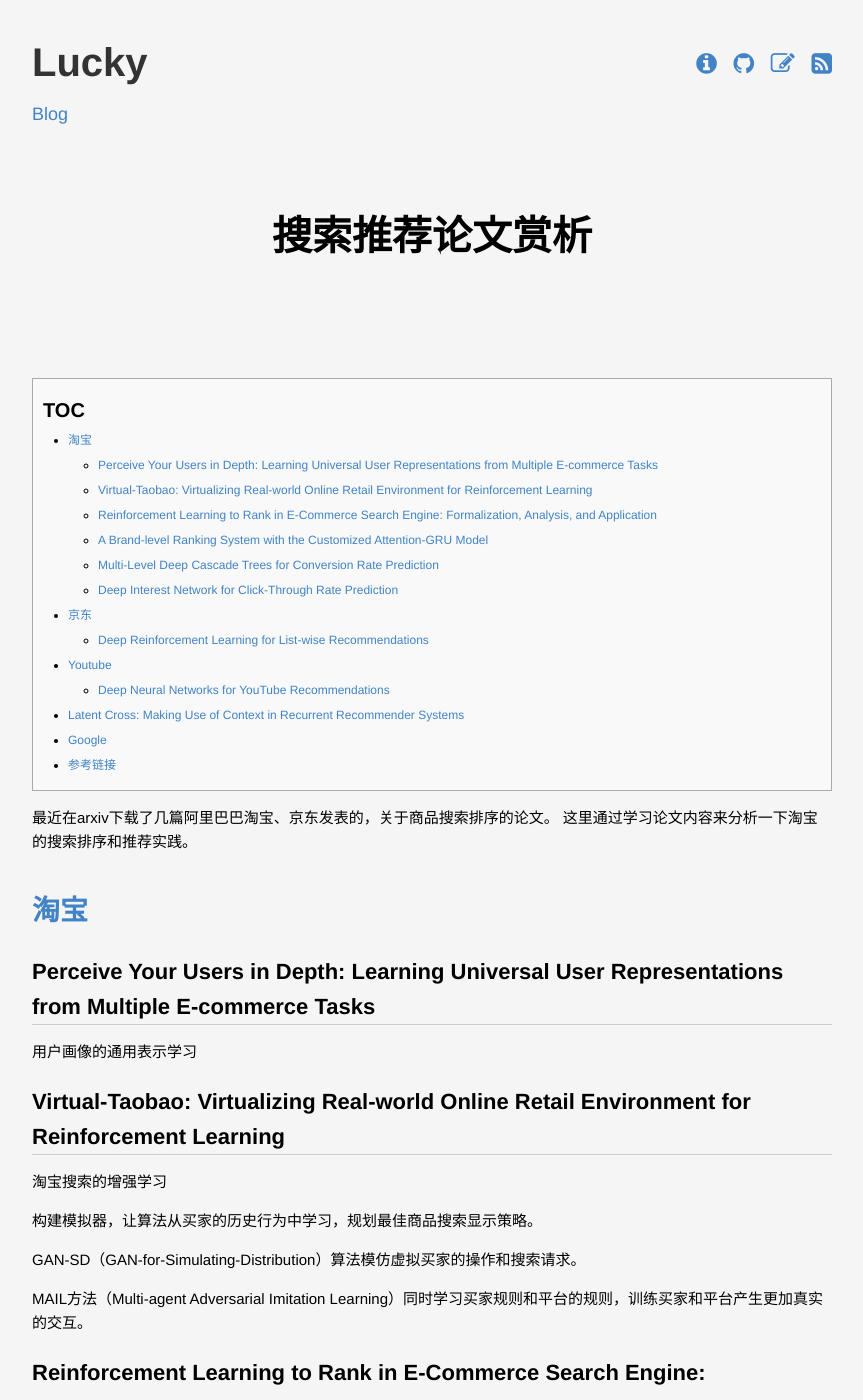
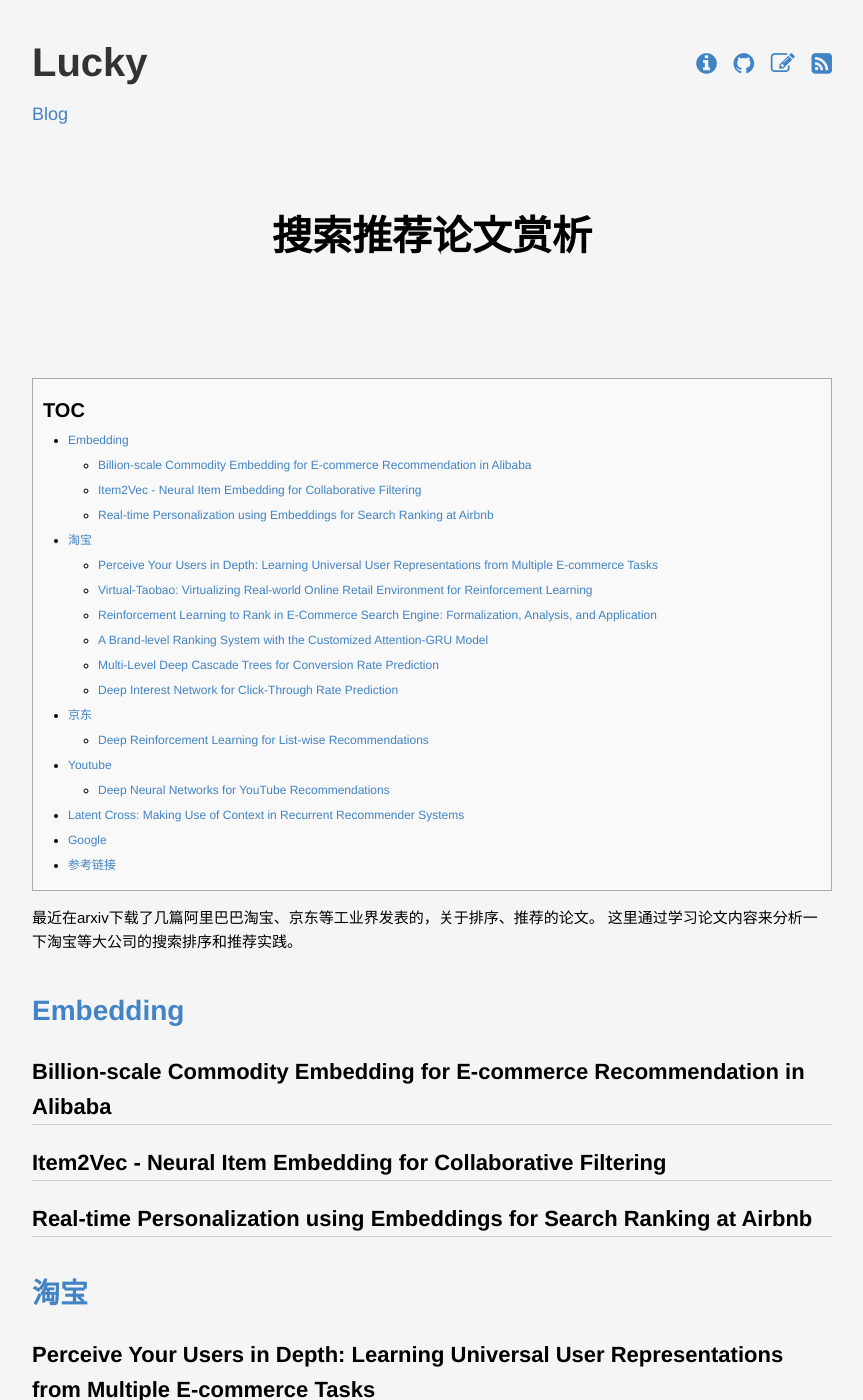
Before and after one commit to lucky521/blog, a Jekyll site: the page built from _posts/ml/2018-11-05-Taobao-Rank.markdown, in a window 1280 px wide and 1400 px high. Shown: the whole window, without its empty margins (208-1071 px from the left). Built offline with Jekyll 4.4.1, drawn with Linux system fonts in a browser that asks for light colours.

Commit message:
update blog

```diff
--- a/_posts/ml/2018-04-18-feature-engineering.markdown
+++ b/_posts/ml/2018-04-18-feature-engineering.markdown
@@ -281,6 +281,12 @@
 
 
 
+## Feather格式
+
+Feather数据格式是为R、Python、Julia语言可以支持的数据文件格式，
+
+
+
 # Reference
 
 https://www.zhihu.com/question/29316149
--- a/_posts/ml/2018-11-05-Taobao-Rank.markdown
+++ b/_posts/ml/2018-11-05-Taobao-Rank.markdown
@@ -5,8 +5,22 @@
 categories: [MachineLearning]
 ---
 
-最近在arxiv下载了几篇阿里巴巴淘宝、京东发表的，关于商品搜索排序的论文。
-这里通过学习论文内容来分析一下淘宝的搜索排序和推荐实践。
+最近在arxiv下载了几篇阿里巴巴淘宝、京东等工业界发表的，关于排序、推荐的论文。
+这里通过学习论文内容来分析一下淘宝等大公司的搜索排序和推荐实践。
+
+
+# Embedding
+
+## Billion-scale Commodity Embedding for E-commerce Recommendation in Alibaba
+
+## Item2Vec - Neural Item Embedding for Collaborative Filtering
+
+## Real-time Personalization using Embeddings for Search Ranking at Airbnb
+
+
+
+
+
 
 # 淘宝
 
```
Also changed, not shown: _posts/language/2016-01-26-shell-punctuation.markdown (+9 -0 lines), _posts/tech/2018-04-05-personalization-algorithm.markdown (added, +90 -0 lines), _posts/tech/2018-04-05-user-profile.markdown (deleted, +0 -44 lines), _posts/tech/2018-12-31-personalization-algorithm.markdown (deleted, +0 -43 lines).
